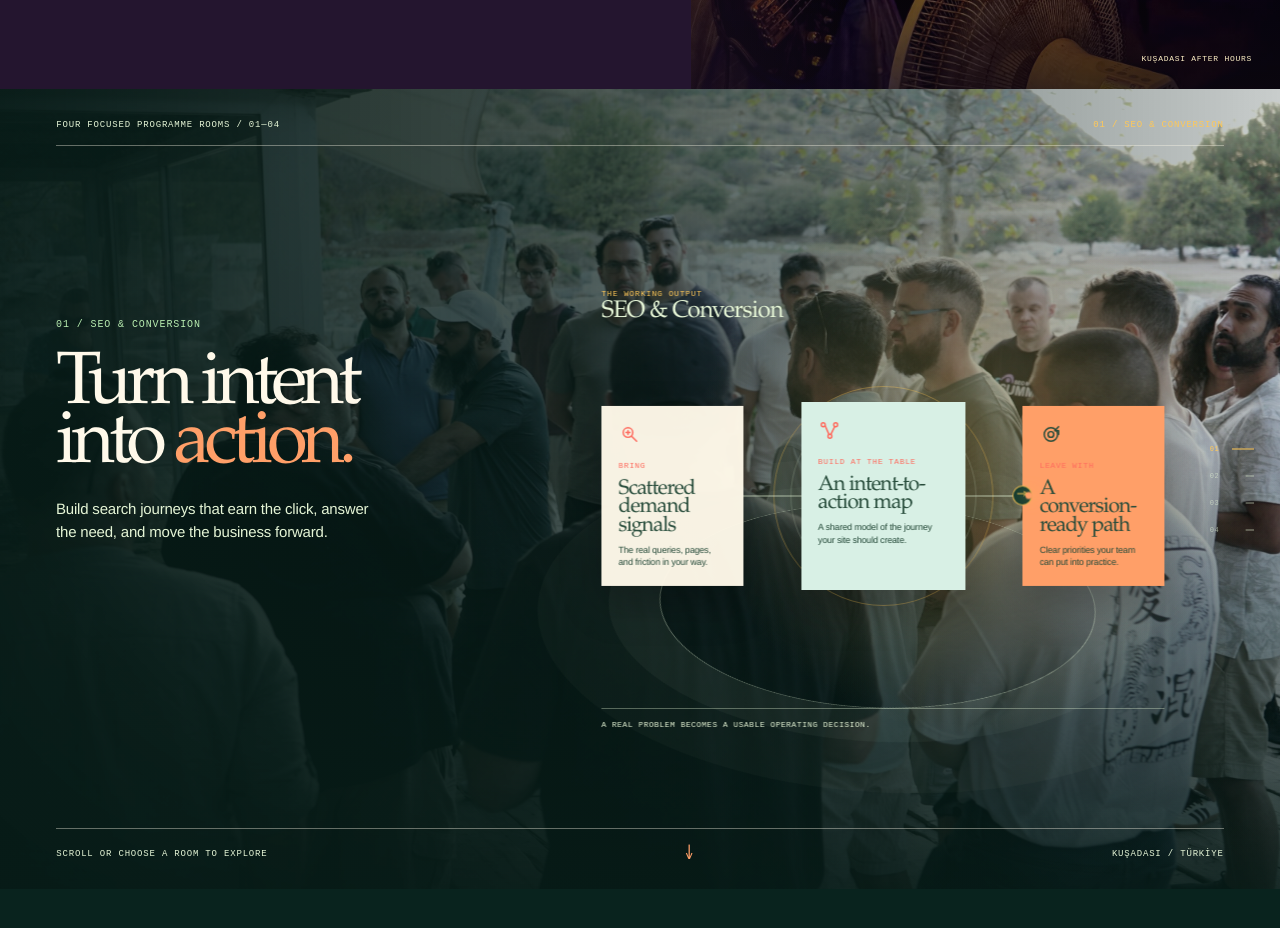
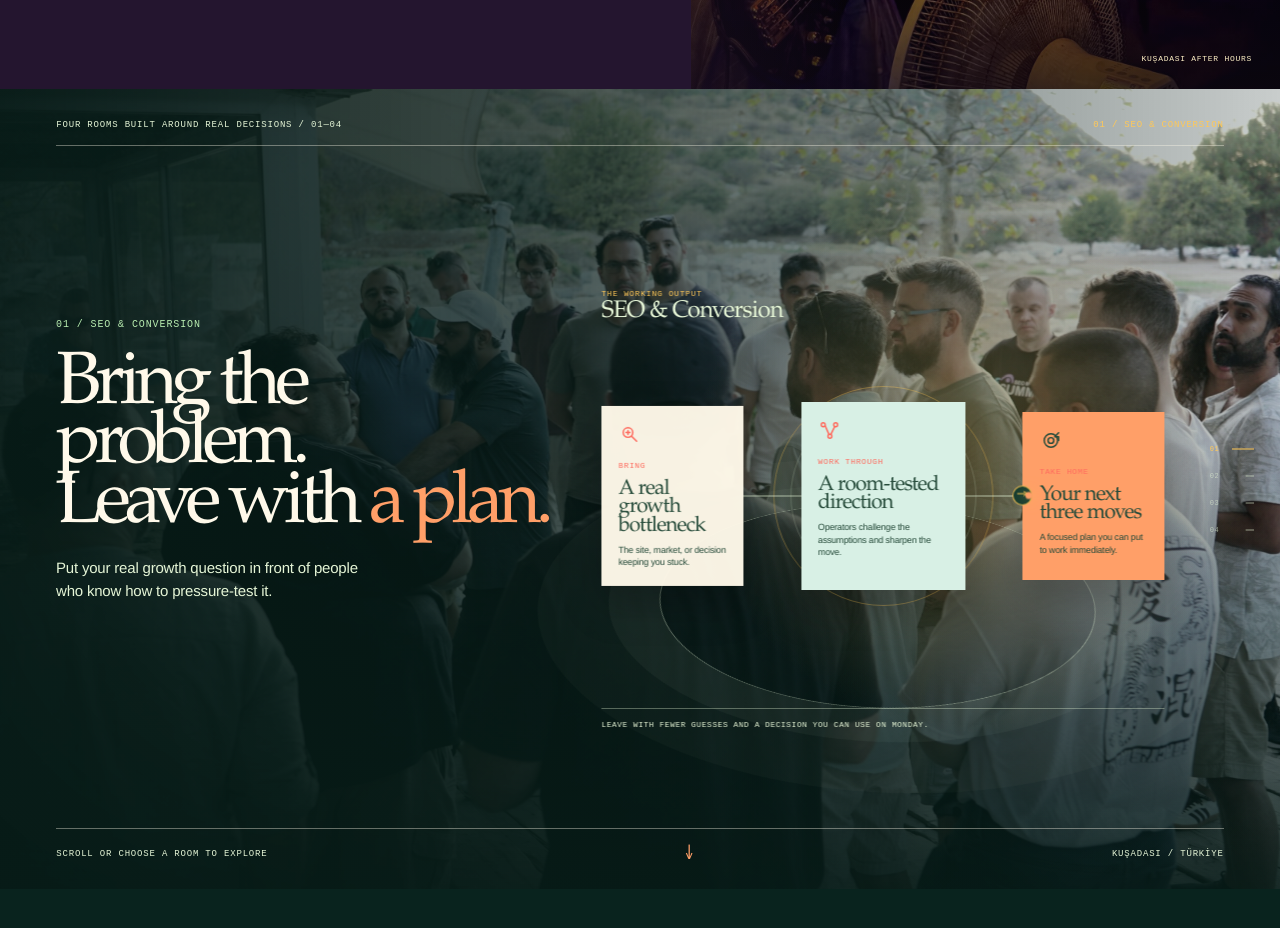
Before and after one commit to KTG1/seo-mastermind, a Next.js app: page / in a window 1280 px wide. Shown: the part 3040-3968 px from the top of the page. Built offline with nearby package versions, Linux system fonts and the light colour scheme.

Commit message:
Sharpen programme invitation story

```diff
--- a/app/components/scroll-cinema.tsx
+++ b/app/components/scroll-cinema.tsx
@@ -10,40 +10,44 @@ const mastermindOutcomes = [
     id: "seo",
     label: "SEO & Conversion",
     backdrop: "/media-agenda-circle.jpg",
+    note: "Leave with fewer guesses and a decision you can use on Monday.",
     stages: [
-      ["Bring", "Scattered demand signals", "The real queries, pages, and friction in your way.", "search"],
-      ["Build at the table", "An intent-to-action map", "A shared model of the journey your site should create.", "path"],
-      ["Leave with", "A conversion-ready path", "Clear priorities your team can put into practice.", "target"],
+      ["Bring", "A real growth bottleneck", "The site, market, or decision keeping you stuck.", "search"],
+      ["Work through", "A room-tested direction", "Operators challenge the assumptions and sharpen the move.", "path"],
+      ["Take home", "Your next three moves", "A focused plan you can put to work immediately.", "target"],
     ],
   },
   {
     id: "automation",
     label: "AI & Automation",
     backdrop: "/media-hotel-terrace.jpg",
+    note: "Build leverage without handing away the judgment that makes you valuable.",
     stages: [
-      ["Bring", "Manual loops & handoffs", "The work that is draining time or slipping through gaps.", "loop"],
-      ["Build at the table", "A guarded workflow", "The trigger, review point, and decision logic it needs.", "shield"],
-      ["Leave with", "An automation you trust", "A workflow that makes capacity without removing judgment.", "review"],
+      ["Bring", "Work that steals your time", "The recurring task, handoff, or bottleneck slowing growth.", "loop"],
+      ["Design together", "A system with safeguards", "The workflow, review point, and ownership it needs.", "shield"],
+      ["Take home", "Leverage you can trust", "A practical system that creates capacity without losing judgment.", "review"],
     ],
   },
   {
     id: "investment",
     label: "Business & Investment",
-    backdrop: "/holistic-seo-mastermind-group.png",
+    backdrop: "/mastermind-cabana-conversation.jpg",
+    note: "The right room can turn a possibility into a serious next conversation.",
     stages: [
-      ["Bring", "A crowded opportunity set", "The bets competing for your attention and capital.", "compass"],
-      ["Build at the table", "A tested investment thesis", "The advantage, downside, and evidence behind the choice.", "scale"],
-      ["Leave with", "A focused allocation plan", "The next commitments that deserve conviction and follow-through.", "growth"],
+      ["Bring", "What you are building", "The opportunity, ambition, or constraint you want to move forward.", "compass"],
+      ["Find in the room", "The right counterpart", "Talent, capital, distribution, or experience that fits the moment.", "scale"],
+      ["Leave with", "A serious next step", "A partnership, introduction, or decision worth following through.", "growth"],
     ],
   },
   {
     id: "conference",
     label: "Conference & Networking",
     backdrop: "/mastermind-safari-conversations.jpg",
+    note: "Meet people you will still call when the event is over.",
     stages: [
-      ["Bring", "A question worth sharing", "The idea, challenge, or perspective that becomes stronger in a wider room.", "conversation"],
-      ["Build at the conference", "A trusted circle", "A set of people who understand the work and can sharpen the next move.", "people"],
-      ["Leave with", "Working alliances", "New conversations and follow-ups with real momentum behind them.", "connection"],
+      ["Bring", "A question worth asking", "The challenge or idea that deserves more than a quick answer.", "conversation"],
+      ["Meet here", "People who understand it", "Founders and operators who can challenge, connect, and contribute.", "people"],
+      ["Leave with", "Relationships with momentum", "Conversations you genuinely want to continue after Kuşadası.", "connection"],
     ],
   },
 ] as const;
@@ -153,7 +157,7 @@ export default function ScrollCinema() {
       </div>
       <div className="cinemaShade" aria-hidden="true" />
       <div className="cinemaHud">
-        <span>FOUR FOCUSED PROGRAMME ROOMS / 01—04</span>
+        <span>FOUR ROOMS BUILT AROUND REAL DECISIONS / 01—04</span>
         <span className="cinemaRoomStatus" aria-live="polite">
           <span className="cinemaRoomSeo">01 / SEO &amp; CONVERSION</span>
           <span className="cinemaRoomAutomation">02 / AI &amp; AUTOMATION</span>
@@ -172,10 +176,10 @@ export default function ScrollCinema() {
         ><b>{track.label}</b><span>{String(index + 1).padStart(2, "0")}</span><i /></button>)}
       </nav>
       <div className="cinemaCopy" aria-live="polite">
-        <div className="cinemaLine cinemaSeo"><span>01 / SEO &amp; Conversion</span><h2>Turn intent<br />into <em>action.</em></h2><p>Build search journeys that earn the click, answer the need, and move the business forward.</p></div>
-        <div className="cinemaLine cinemaAutomation"><span>02 / AI &amp; Automation</span><h2>Scale the work<br />without losing <em>thinking.</em></h2><p>Design useful systems, sharper workflows, and room for the judgment that still matters.</p></div>
-        <div className="cinemaLine cinemaInvestment"><span>03 / Business &amp; Investment</span><h2>Make the system<br />earn its <em>future.</em></h2><p>Pressure-test where time, capital, and conviction can create a durable advantage.</p></div>
-        <div className="cinemaLine cinemaConference"><span>04 / Conference &amp; Networking</span><h2>Make the right<br /><em>connections.</em></h2><p>Bring the work into a wider room, with people who can extend the conversation beyond the event.</p></div>
+        <div className="cinemaLine cinemaSeo"><span>01 / SEO &amp; Conversion</span><h2>Bring the problem.<br />Leave with <em>a plan.</em></h2><p>Put your real growth question in front of people who know how to pressure-test it.</p></div>
+        <div className="cinemaLine cinemaAutomation"><span>02 / AI &amp; Automation</span><h2>Turn lost time<br />into <em>leverage.</em></h2><p>Build practical systems with operators who have scaled the work before.</p></div>
+        <div className="cinemaLine cinemaInvestment"><span>03 / Business &amp; Investment</span><h2>Find the opportunity<br />you came <em>for.</em></h2><p>Meet people with the talent, capital, reach, or experience your next move needs.</p></div>
+        <div className="cinemaLine cinemaConference"><span>04 / Conference &amp; Networking</span><h2>Meet people<br />worth <em>knowing.</em></h2><p>Start conversations in Kuşadası that continue long after the event ends.</p></div>
       </div>
       <div className="cinemaWorld" aria-hidden="true">
         <div className="cinemaHalo" />
@@ -192,7 +196,7 @@ export default function ScrollCinema() {
             <div className="cinemaConnector cinemaConnector1"><i>→</i></div>
             <div className="cinemaConnector cinemaConnector2"><i>→</i></div>
           </div>
-          <p className="cinemaOutcomeNote">A real problem becomes a usable operating decision.</p>
+          <p className="cinemaOutcomeNote">{track.note}</p>
         </div>)}
       </div>
       <div className="cinemaFoot"><span>SCROLL OR CHOOSE A ROOM TO EXPLORE</span><i>↓</i><span>KUŞADASI / TÜRKİYE</span></div>
```
Also changed, not shown: public/mastermind-cabana-conversation.jpg (added).
